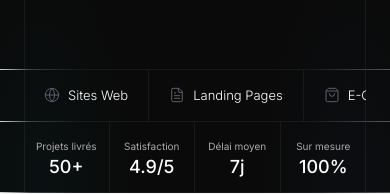
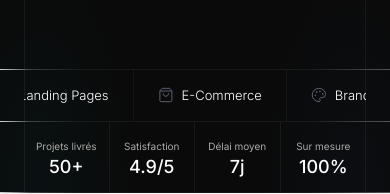
Before and after one commit to ISMVV8/pulsa-site, a Next.js app: page / in a window 390 px wide. Shown: the part 820-1014 px from the top of the page. Built offline with nearby package versions, Linux system fonts and the light colour scheme.

Commit message:
fix: auto-scrolling marquee on mobile for listing bar

```diff
--- a/src/components/sections/hero.tsx
+++ b/src/components/sections/hero.tsx
@@ -184,28 +184,42 @@ export default function Hero() {
           <div className="line-sweep-v absolute bottom-0 left-0 top-0 w-px bg-[#ffffff0f]" style={{ animationDelay: "1s" }} />
           <div className="line-sweep-v absolute bottom-0 right-0 top-0 w-px bg-[#ffffff0f]" style={{ animationDelay: "4s" }} />
 
-          <div className="flex overflow-x-auto sm:grid sm:grid-cols-6 sm:overflow-visible">
+          {/* Desktop: 6-col grid / Mobile: auto-scrolling marquee */}
+          <div className="hidden sm:grid sm:grid-cols-6">
             {listingItems.map((item, i) => {
               const Icon = item.icon;
               return (
                 <div
                   key={item.label}
-                  className={`flex flex-shrink-0 items-center justify-center gap-2 px-5 py-4 sm:px-0 sm:py-5 ${
+                  className={`flex items-center justify-center gap-2.5 py-5 ${
                     i < listingItems.length - 1
                       ? "border-r border-[#ffffff0f]"
                       : ""
                   }`}
                 >
-                  <Icon
-                    className="h-[16px] w-[16px] text-[#5e5f6e] sm:h-[18px] sm:w-[18px]"
-                    strokeWidth={1.5}
-                  />
-                  <span className="whitespace-nowrap text-[13px] font-light text-white sm:text-[14px]">
-                    {item.label}
-                  </span>
+                  <Icon className="h-[18px] w-[18px] text-[#5e5f6e]" strokeWidth={1.5} />
+                  <span className="text-[14px] font-light text-white">{item.label}</span>
                 </div>
               );
             })}
+          </div>
+          <div className="overflow-hidden sm:hidden">
+            <div className="animate-marquee flex w-max">
+              {[...listingItems, ...listingItems].map((item, i) => {
+                const Icon = item.icon;
+                return (
+                  <div
+                    key={i}
+                    className="flex flex-shrink-0 items-center gap-2 border-r border-[#ffffff0f] px-6 py-4"
+                  >
+                    <Icon className="h-[16px] w-[16px] text-[#5e5f6e]" strokeWidth={1.5} />
+                    <span className="whitespace-nowrap text-[13px] font-light text-white">
+                      {item.label}
+                    </span>
+                  </div>
+                );
+              })}
+            </div>
           </div>
         </div>
       </div>
```
